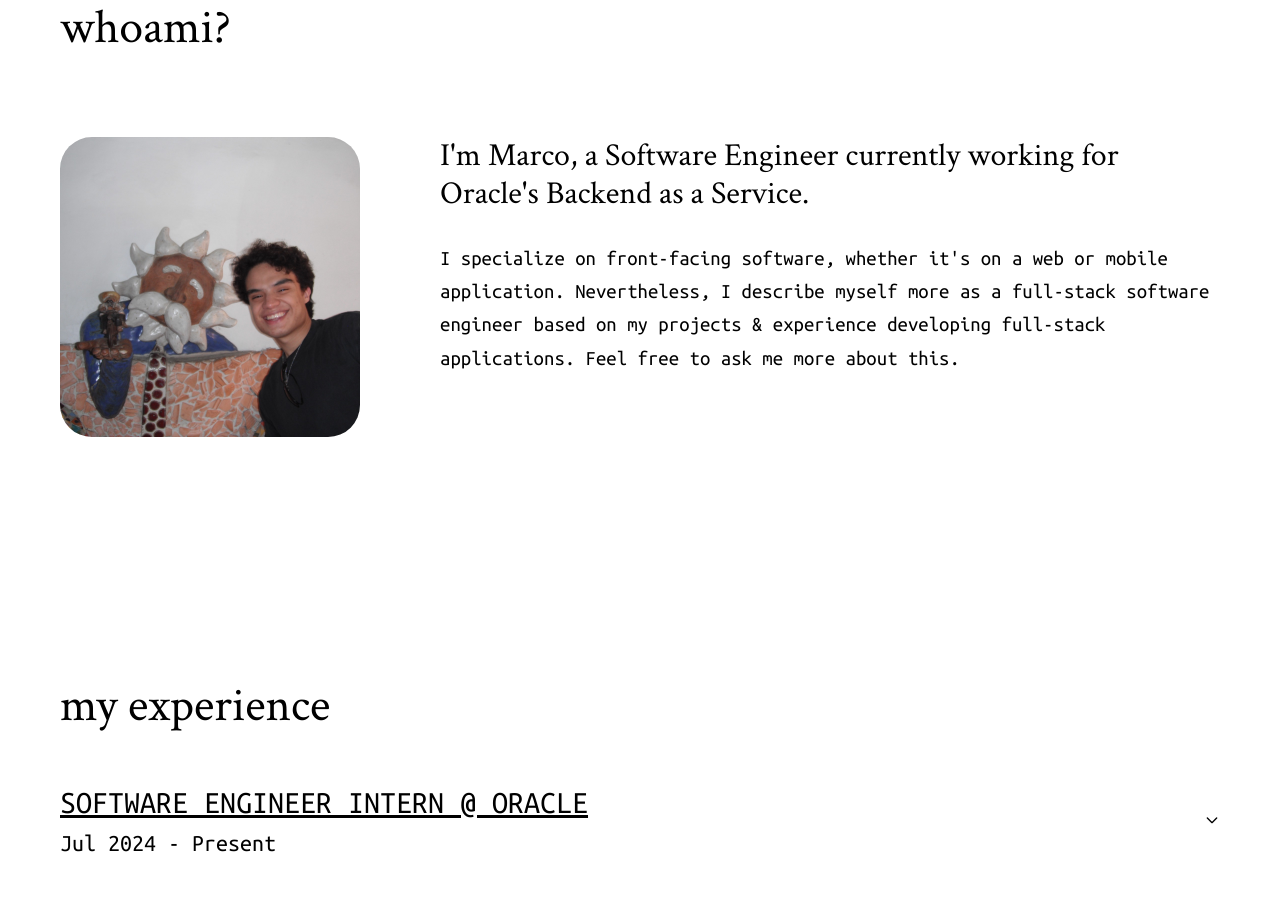
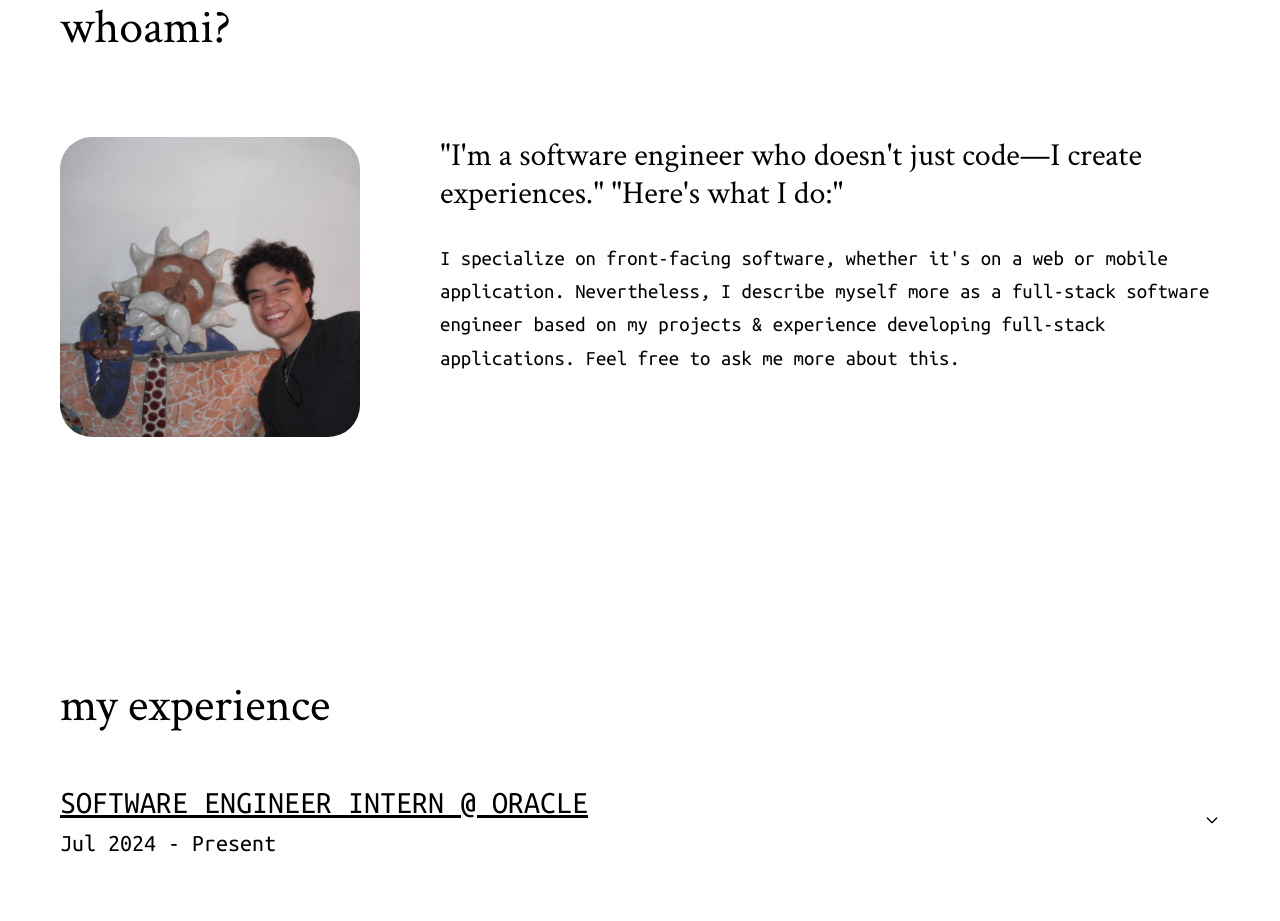
Before and after one commit to marcoolucio17/marcoco-portfolio, a Next.js app: page / in a window 1280 px wide. Shown: the part 960-1881 px from the top of the page. Built offline with nearby package versions, Linux system fonts and the light colour scheme.

Commit message:
aboutme hotfix

```diff
--- a/app/components/sections/AboutMe.tsx
+++ b/app/components/sections/AboutMe.tsx
@@ -30,8 +30,8 @@ export default function AboutMe() {
 
         <div className="flex flex-col gap-7 flex-1">
           <h2>
-            I'm Marco, a Software Engineer currently working for Oracle's
-            Backend as a Service.
+            "I&apos;m a software engineer who doesn&apos;t just code—I create experiences."
+"Here&apos;s what I do:"
           </h2>
           <p className="font-mono">
             I specialize on front-facing software, whether it's on a web or
```
